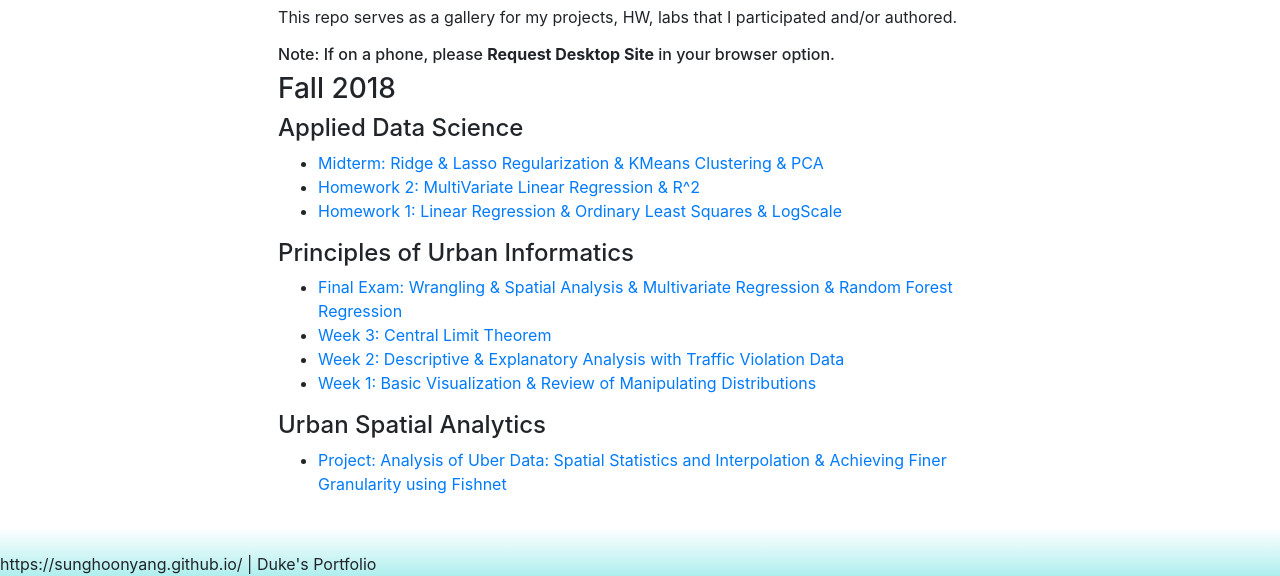
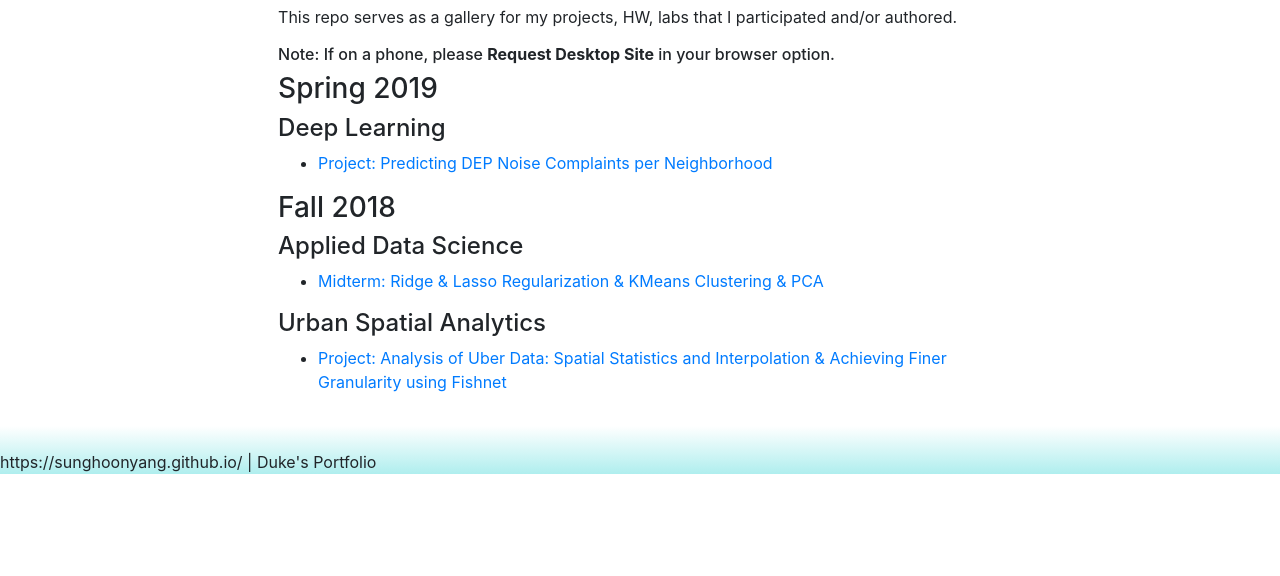
Before and after one commit to sunghoonyang/sunghoonyang.github.io, a plain HTML site: page gallery/cusp/index.html in a window 1280 px wide. Shown: the part 933-1509 px from the top of the page. After the commit the page ends 1407 px from the top, so only its background shows below. Drawn offline with nearby package versions, Linux system fonts and the light colour scheme; a script that the page names is missing; a web font is replaced by a local one.

```diff
--- a/gallery/cusp/index.html
+++ b/gallery/cusp/index.html
@@ -100,20 +100,18 @@
 <h2>Class of 2019</h2>
 <p>This repo serves as a gallery for my projects, HW, labs that I participated and/or authored.</p>
 <h6>Note: If on a phone, please <strong>Request Desktop Site</strong> in your browser option.</h6>
+<h3>Spring 2019</h3>
+<blockquote>
+<h4>Deep Learning</h4>
+<ul>
+<li><a href="https://github.com/sunghoonyang/gallery-in-jupyter/blob/master/spring19/deep_learning/predicting_noise_complaints.ipynb">Project: Predicting DEP Noise Complaints per Neighborhood</a></li>
+</ul>
+</blockquote>
 <h3>Fall 2018</h3>
 <blockquote>
 <h4>Applied Data Science</h4>
 <ul>
 <li><a href="https://github.com/sunghoonyang/gallery-in-jupyter/blob/master/fall18/applied_data_science/midterm/shy256_mt1_20181114.ipynb">Midterm: Ridge &amp; Lasso Regularization &amp; KMeans Clustering &amp; PCA</a></li>
-<li><a href="https://github.com/sunghoonyang/gallery-in-jupyter/blob/master/fall18/applied_data_science/session3/ADS2018_session3-questions.ipynb">Homework 2: MultiVariate Linear Regression &amp; R^2</a></li>
-<li><a href="https://github.com/sunghoonyang/gallery-in-jupyter/blob/master/fall18/applied_data_science/hw1/linear_regression.ipynb">Homework 1: Linear Regression &amp; Ordinary Least Squares &amp; LogScale</a></li>
-</ul>
-<h4>Principles of Urban Informatics</h4>
-<ul>
-<li><a href="https://github.com/sunghoonyang/gallery-in-jupyter/blob/master/fall18/principles_of_urban_informatics/final/pui2018_final_sunghoonyang_shy256.ipynb">Final Exam: Wrangling &amp; Spatial Analysis &amp; Multivariate Regression &amp; Random Forest Regression</a></li>
-<li><a href="https://github.com/sunghoonyang/gallery-in-jupyter/blob/master/fall18/principles_of_urban_informatics/hw4/Assignment1_shy256.ipynb">Week 3: Central Limit  Theorem</a> </li>
-<li><a href="https://github.com/sunghoonyang/gallery-in-jupyter/blob/master/fall18/principles_of_urban_informatics/hw3/HW3_shy256.ipynb">Week 2: Descriptive &amp; Explanatory Analysis with Traffic Violation Data</a> </li>
-<li><a href="https://github.com/sunghoonyang/gallery-in-jupyter/blob/master/fall18/principles_of_urban_informatics/hw1/basic_viz.ipynb">Week 1: Basic Visualization &amp; Review of Manipulating Distributions</a></li>
 </ul>
 <h4>Urban Spatial Analytics</h4>
 <ul>
```
